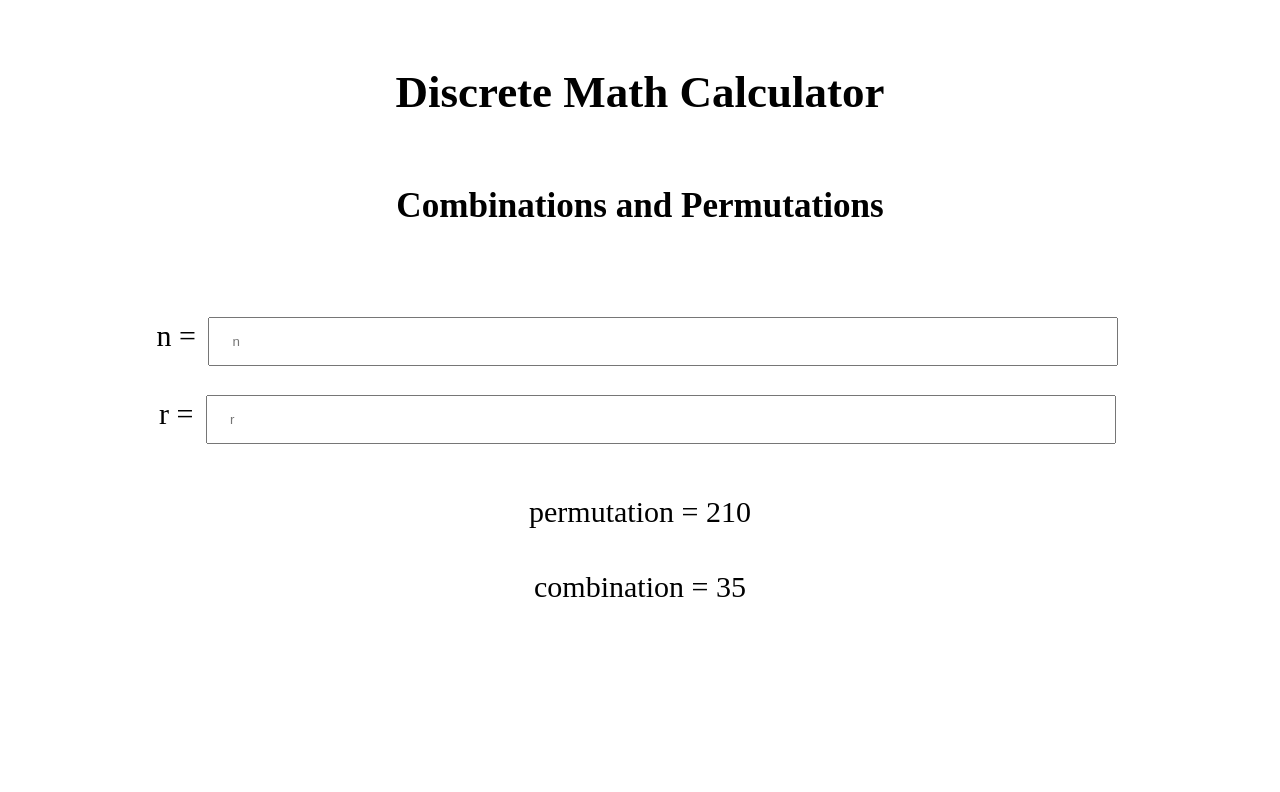
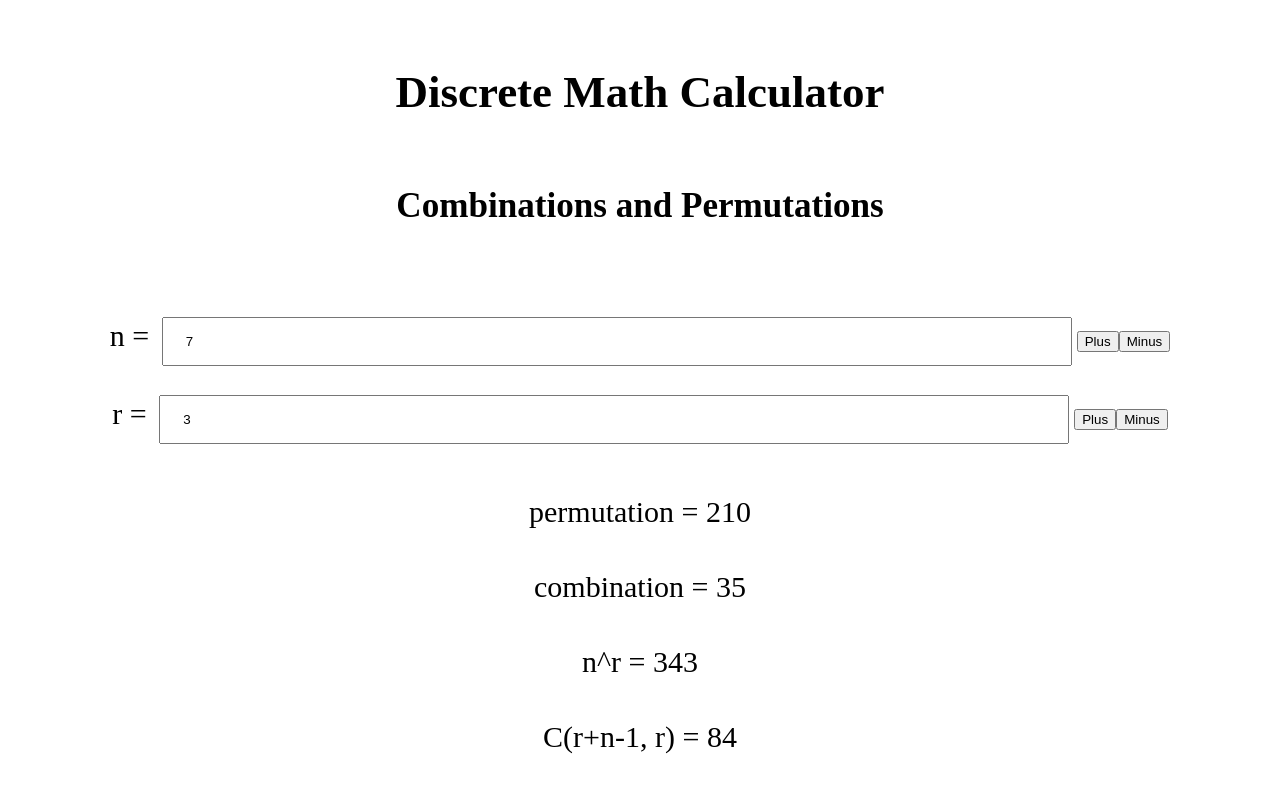
Before and after one commit to angellee0102/discrete-math, a React app: page / in a window 1280 px wide. Shown: the top 792 px of the page. Built offline with nearby package versions, Linux system fonts and the light colour scheme.

Commit message:
separated components

```diff
--- /dev/null
+++ b/src/components/Calculator.tsx
@@ -0,0 +1,69 @@
+import  * as React from 'react'
+
+interface MyProps{
+    n;
+    r;
+}
+export default class Calculator extends React.Component <MyProps,{}>{
+    permutation = (n, r)  => {
+        let output = 1;
+        for (let i = 0; i < r; i++){
+            output = output * n
+            n = n -1
+        }
+        return output
+    }
+    combination = (n,r) =>{
+        let output = 1;
+        for (let i=0;i<r;i++){
+            output = output * n
+            n = n - 1
+        }
+        let divider = 1;
+        for (let i=0;i<r;i++){
+            divider= divider * r
+            r = r - 1
+        }
+        output=output/divider
+        return output;
+    }
+    arrangementWithRepetition = (n, r) =>{
+        let output = 1;
+        for (let i = 0; i<r; i++){
+            output = output * n
+        }
+        return output;
+    }
+    selectionWithRepetition = (n, r) => {
+        let output = 1;
+        for (let i=0;i<r;i++){
+            output = output * (n+r-1)
+            n = n - 1
+        }
+        let divider = 1;
+        for (let i=0;i<r;i++){
+            divider= divider * r
+            r = r - 1
+        }
+        output=output/divider
+        return output;
+    }
+    render() {
+        const permutation_result=this.permutation(this.props.n, this.props.r)
+        const combination_result=this.combination(this.props.n, this.props.r)
+        const arrangementWithRepetition_result=this.arrangementWithRepetition(this.props.n, this.props.r)
+        const selectionWithRepetition_result=this.selectionWithRepetition(this.props.n, this.props.r)
+        return (
+            <div>
+
+               permutation = {permutation_result}
+                <br/>
+                combination = {combination_result}
+                <br/>
+                n^r = {arrangementWithRepetition_result}
+                <br/>
+                C(r+n-1, r) = {selectionWithRepetition_result}
+            </div>
+        )
+    }
+}
--- a/src/components/Hello.tsx
+++ b/src/components/Hello.tsx
@@ -1,5 +1,6 @@
 import * as React from "react";
 import '../style.css'
+import Calculator from './Calculator'
 export interface HelloProps {
     compiler: string;
     framework: string;
@@ -21,37 +22,23 @@ export class Hello extends React.Component<HelloProps, MyState> {
             r: 3
         }
     }
-    permutation = (n, r)  => {
-        let output = 1;
-        for (let i = 0; i < r; i++){
-            output = output * n
-            n = n -1
-        }
-        return output
-    }
-    combination = (n,r) =>{
-        let output = 1;
-        for (let i=0;i<r;i++){
-            output = output * n
-            n = n - 1
-        }
-        let divider = 1;
-        for (let i=0;i<r;i++){
-            divider= divider * r
-            r = r - 1
-        }
-        output=output/divider
-        return output;
-    }
     handleChange = e => {
         this.setState<never>({
           [e.target.id]: e.target.value
         });
       };
+    buttonPlus = e =>{
+        this.setState<never>({
+            [e.target.id]: Number(e.target.value)+1
+        })
+    }
+    buttonMinus = e =>{
+        this.setState<never>({
+            [e.target.id]: Number(e.target.value)-1
+        })
+    }
     render() {
-        const permutation_result=this.permutation(this.state.n,this.state.r)
-        const combination_result=this.combination(this.state.n,this.state.r)
-        console.log('permutation', permutation_result)
+
         return (
             <div>
                 <div className="flex-container">
@@ -66,20 +53,37 @@ export class Hello extends React.Component<HelloProps, MyState> {
                             id="n"
                             onChange={this.handleChange}
                             placeholder='n'
+                            min={1}
+                            value={this.state.n}
                             />
+                            <button id="n" value={this.state.n} onClick={this.buttonPlus}>
+                                Plus
+                            </button>
+                            <button id="n" value={this.state.n} onClick={this.buttonMinus}>
+                                Minus
+                            </button>
                             <br/>
                         r = <input
                             type="number"
                             id="r"
                             onChange={this.handleChange}
                             placeholder='r'
+                            min={0}
+                            value={this.state.r}
                             />
+                             <button id="r" value={this.state.r} onClick={this.buttonPlus}>
+                                Plus
+                            </button>
+                            <button id="r" value={this.state.r} onClick={this.buttonMinus}>
+                                Minus
+                            </button>
 
                     </div>
                 <div>
-                    permutation = {permutation_result}
-                    <br/>
-                    combination = {combination_result}
+                    <Calculator
+                        n={this.state.n}
+                        r={this.state.r}
+                    />
                 </div>
                     </div>
             </div>
```
